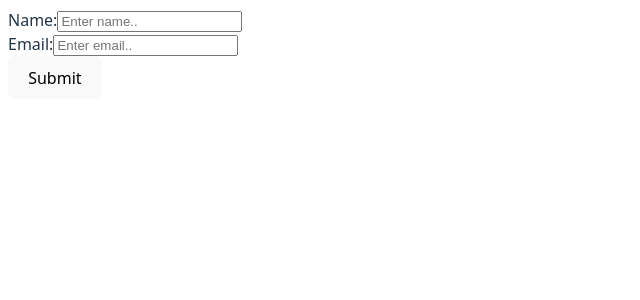
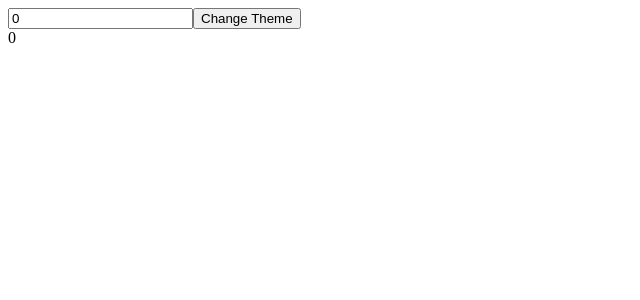
Before and after one commit to zahooronly/react-deep-concepts, a React (Vite) app: page / in a window 1280 px wide. Shown: the top 300 px of the page, without its empty margins (0-640 px from the left). Built offline with nearby package versions, Linux system fonts and the light colour scheme.

Commit message:
feat: add MemoPractice component and update App structure

```diff
--- a/src/App.jsx
+++ b/src/App.jsx
@@ -1,6 +1,7 @@
 // import { EffectPractice } from "./components/EffectPractice";
 // import { StatesPractice } from "./components/StatesPractice";
-import { RefPractice } from "./components/RefPractice";
+import { MemoPractice } from "./components/MemoPractice";
+// import { RefPractice } from "./components/RefPractice";
 import "./index.css";
 
 export default function App() {
@@ -8,7 +9,8 @@ export default function App() {
     <>
       {/* <StatesPractice /> */}
       {/* <EffectPractice /> */}
-      <RefPractice />
+      {/* <RefPractice /> */}
+      <MemoPractice />
     </>
   );
 }
--- /dev/null
+++ b/src/components/MemoPractice.jsx
@@ -0,0 +1,34 @@
+import React, { useState } from "react";
+
+export const MemoPractice = () => {
+  const [number, setNumber] = useState(0);
+  const [dark, setDark] = useState(false);
+
+  const doubleTheNumber = slowFunction(number);
+  const themeStyle = {
+    backgroundColor: dark ? "black" : "white",
+    color: dark ? "white" : "black",
+  };
+
+  return (
+    <>
+      <input
+        type="number"
+        value={number}
+        onChange={(e) => setNumber(parseInt(e.target.value))}
+      />
+      <button onClick={() => setDark((prevDark) => !prevDark)}>
+        Change Theme
+      </button>
+      <div style={themeStyle}>{doubleTheNumber}</div>
+    </>
+  );
+  function slowFunction(number) {
+    console.log("Calling this function...");
+    // for (let i = 0; i <= 1000000; i++) {
+    //   console.log();
+    // }
+    console.log("After loop");
+    return number * 2;
+  }
+};
--- a/src/index.css
+++ b/src/index.css
@@ -1,4 +1,4 @@
-:root {
+/* :root {
   font-family: system-ui, Avenir, Helvetica, Arial, sans-serif;
   line-height: 1.5;
   font-weight: 400;
@@ -57,4 +57,4 @@ button:focus-visible {
   button {
     background-color: #f9f9f9;
   }
-}
+} */
```
